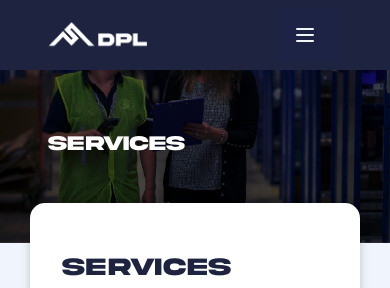
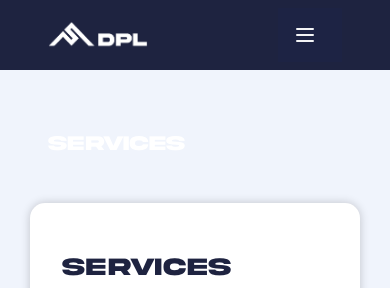
Before and after one commit to PRCodeCraft/dpl-logistics, a Vue app: page /services in a window 390 px wide. Shown: the top 288 px of the page. Built offline with nearby package versions, Linux system fonts and the light colour scheme; what vue-sweetalert2 would draw is missing.

Commit message:
fixed services

```diff
--- a/src/views/ServicesView.vue
+++ b/src/views/ServicesView.vue
@@ -293,7 +293,7 @@ const displayedCards = computed(() => {
     width: 22em;
   }
   .pr-hero-services-position {
-    background-position-x: -100px;
+    background-position-x: -1100px;
   }
 
   .px-24 {
@@ -310,10 +310,6 @@ const displayedCards = computed(() => {
   .overlap-box {
     width: 17em;
     height: 215em;
-  }
-
-  .pr-hero-services-position {
-    background-position-x: -250px;
   }
 
   .pr-img-services {
```
